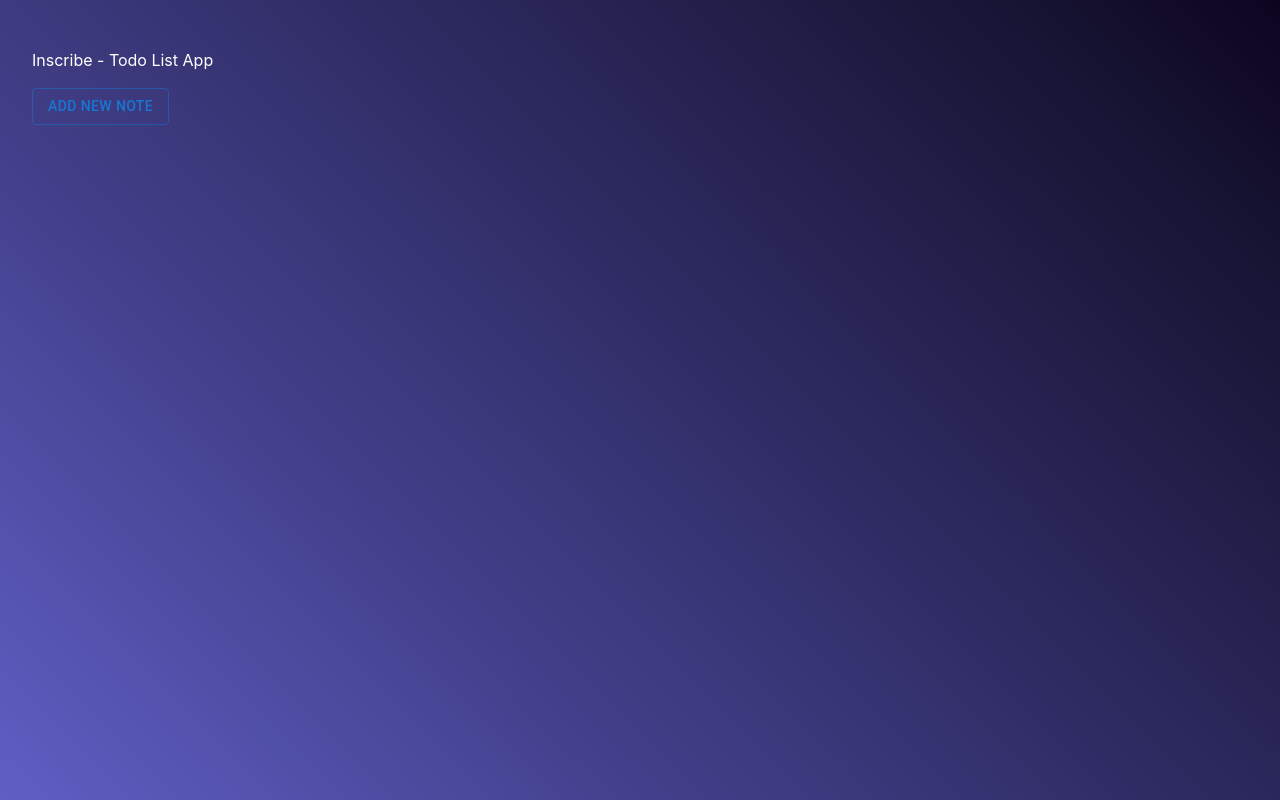
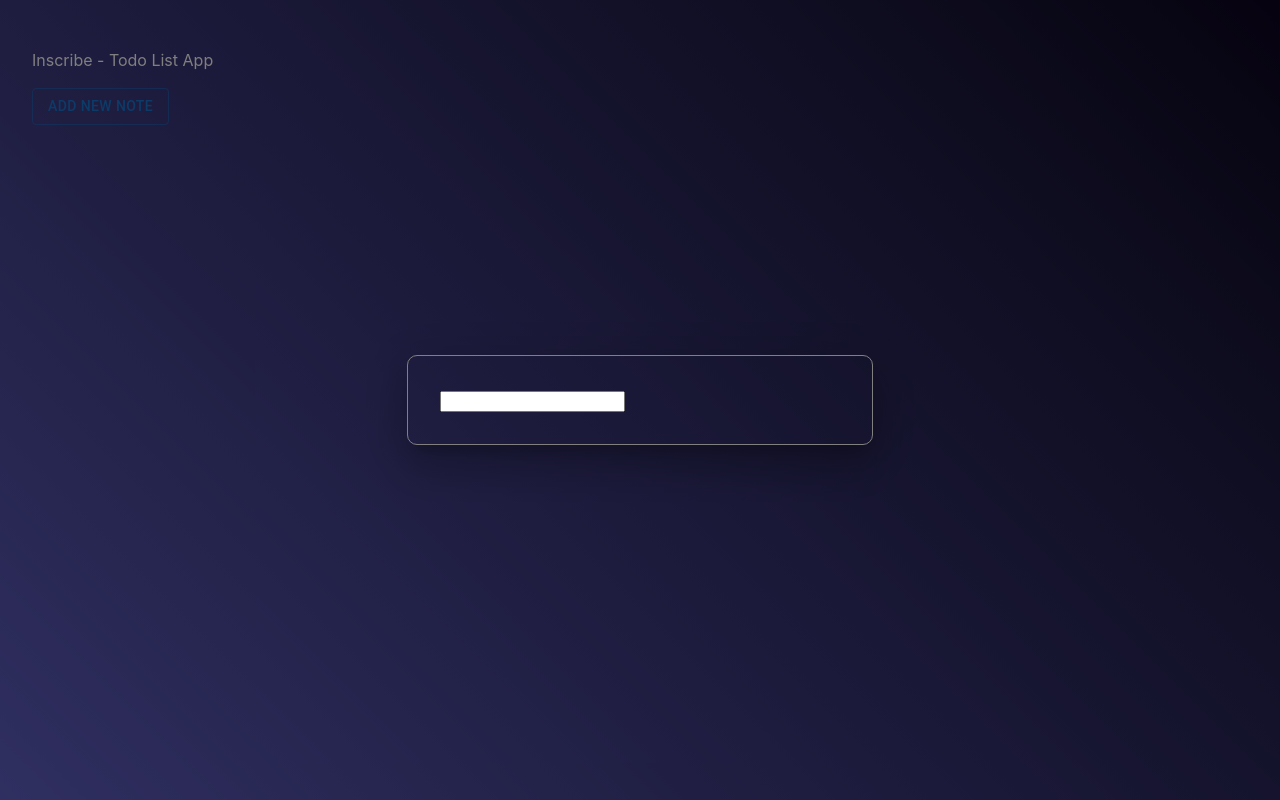
Before and after one commit to triangletrianglesquareplusx/inscribe-fe-task, a React (Vite) app: page / in a window 1280 px wide. Both pictures are taken after a click on the button "ADD NEW NOTE". Built offline with nearby package versions, Linux system fonts and the light colour scheme.

Commit message:
expanding skeleton

```diff
--- a/src/components/command-panel/CommandPanel.css
+++ b/src/components/command-panel/CommandPanel.css
@@ -1,3 +1,11 @@
 .container {
     padding: 2rem
 }
+
+.todoForm {
+    position: 'absolute';
+    top: '50%';
+    left: '50%';
+    transform: 'translate(-50%, -50%)';
+    width: 400;
+}
--- a/src/components/command-panel/CommandPanel.tsx
+++ b/src/components/command-panel/CommandPanel.tsx
@@ -1,20 +1,37 @@
 import Button from "../button/Button";
 import Modal from "@mui/material/Modal";
+import Box from "@mui/material/Box";
+import { FormControl } from "@mui/base/FormControl";
 import { useState } from "react";
 import "./CommandPanel.css";
+
+const style = {
+  position: "absolute",
+  top: "50%",
+  left: "50%",
+  transform: "translate(-50%, -50%)",
+  width: 400,
+  border: "1px solid gray",
+  borderRadius: '10px',
+  boxShadow: 24,
+  p: 4,
+};
 
 const CommandPanel = () => {
   const [openModal, setOpenModal] = useState(false);
   const handleOpen = () => setOpenModal(true);
-  const handleClose = () => setOpenModal(false)
+  const handleClose = () => setOpenModal(false);
   return (
     <nav className="container">
       <p className="test">Inscribe - Todo List App</p>
-      <Button
-        title="Add New Note"
-        variant="outlined"
-        onClick={() => console.log("hey")}
-      />
+      <Button title="Add New Note" variant="outlined" onClick={handleOpen} />
+      <Modal open={openModal} onClose={handleClose}>
+        <Box sx={style}>
+          <FormControl>
+            <input />
+          </FormControl>
+        </Box>
+      </Modal>
     </nav>
   );
 };
```
Also changed, not shown: src/components/main-panel/MainPanel.tsx (added), src/components/taskform/TaskForm.tsx (added).
